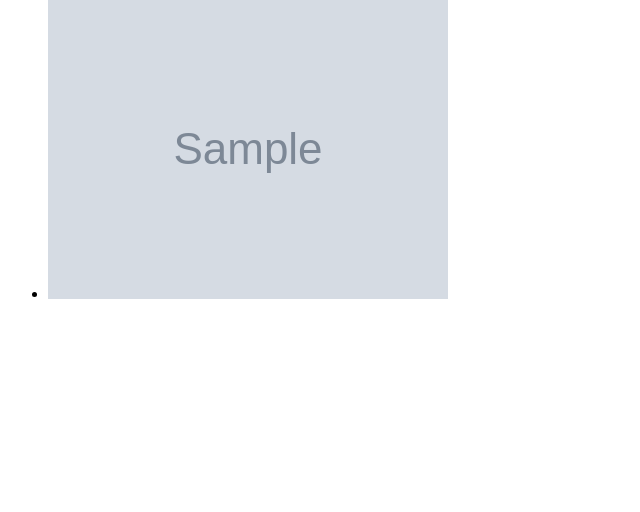
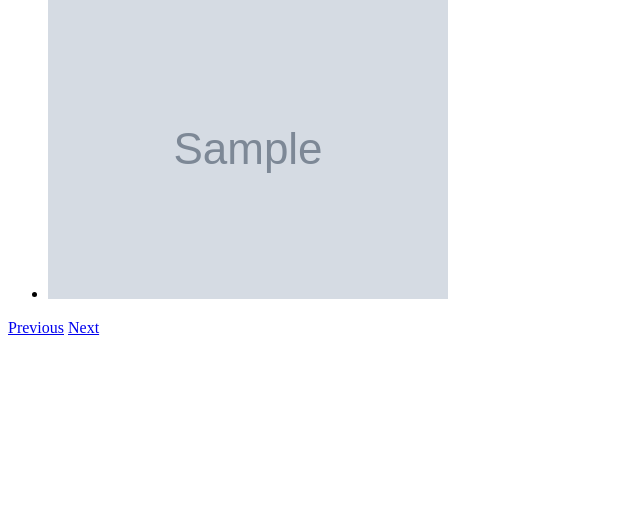
Before and after one commit to Chahine7/Library, a Symfony app: template templates/book/index.html.twig in a window 1280 px wide. Shown: the part 258-770 px from the top of the page, without its empty margins (0-640 px from the left). Run offline with Twig, Linux system fonts and the light colour scheme; the template is opened without the code that fills it: most values are stand-ins (such as "Sample title", 1, 10 or a date in 2020); grey boxes marked "Sample" are stand-in pictures; some libraries are stand-ins or nearby versions.

Commit message:
Update index.html.twig

```diff
--- a/templates/book/index.html.twig
+++ b/templates/book/index.html.twig
@@ -17,7 +17,7 @@
             <ul id="gallery">
                 {% for book in books %}
                     {% if book.stockQuantity !=null %}
-                    <li class="" ><a href="{{ path('book_show',{"id": book.id })}}" data-lightbox="projects"
+                    <li class="" ><a href="{{ path('book_show',{"slug": book.slug })}}" data-lightbox="projects"
                                      data-title="{{ book.title }}" data-desc="{{ book.categorie.designation }}">
                     {% if book.photoFilename %}
                         <img src="{{ asset('uploads/photos/' ~ book.photoFilename) }}" />
@@ -27,9 +27,23 @@
                     {% endif %}
                 {% endfor %}
             </ul>
-        </div>
+            </div>
     </section>
+<div class="text-center">
 
+            {% if previous >= 0 %}
+                <a class="btn btn-danger" href="{{ path('book_index', {offset:
+                    previous }) }}">Previous</a>
+
+            {% endif %}
+
+            {% if next < books|length %}
+
+            <a class="btn btn-info" href="{{ path('book_index', {offset: next
+            }) }}">Next</a>
+
+</div>
+    {% endif %}
 
 
 
```
